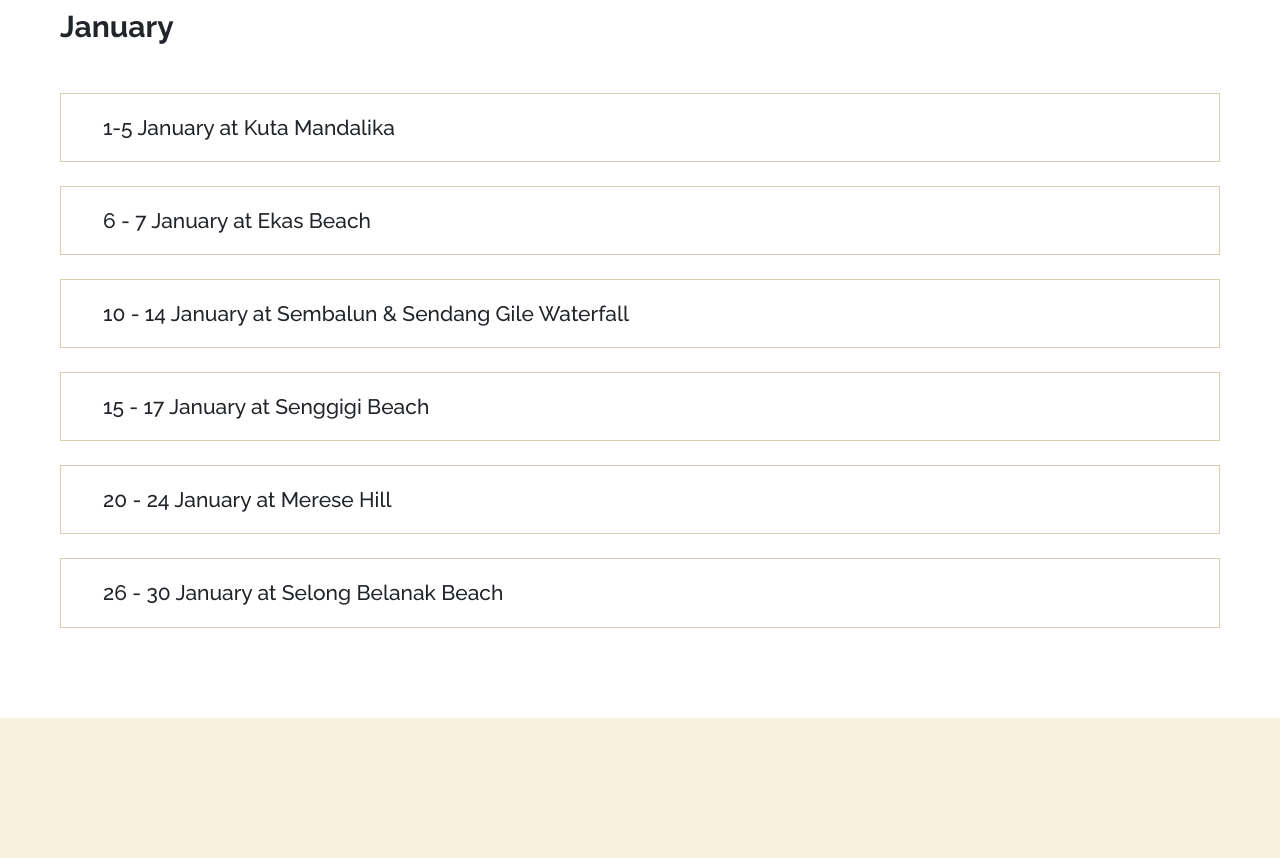
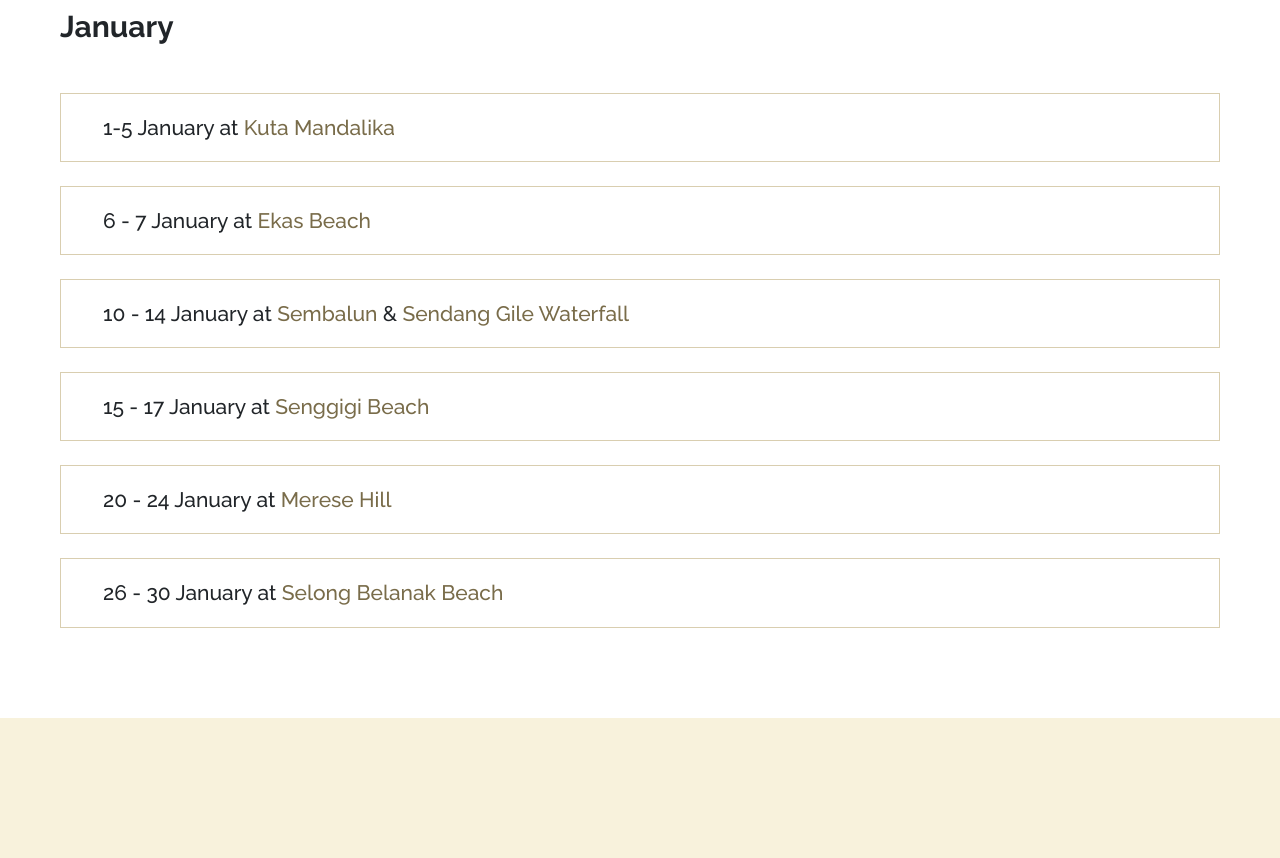
Before and after one commit to warizmy/potoball, a website: page src/index.html in a window 1280 px wide. Shown: the part 2131-2989 px from the top of the page. Drawn offline with nearby package versions, Linux system fonts and the light colour scheme; a web font is replaced by a local one.

Commit message:
adding maps link to location section

```diff
--- a/src/index.html
+++ b/src/index.html
@@ -174,12 +174,27 @@
             <div class="d-flex flex-column gap-2 location-content">
                 <h1 style="font-weight: bolder;">January</h1>
                 <div class="d-flex flex-column gap-4 date-location">
-                    <h3 class="date-location-desc">1-5 January at Kuta Mandalika</h3>
-                    <h3 class="date-location-desc">6 - 7 January at Ekas Beach</h3>
-                    <h3 class="date-location-desc">10 - 14 January at Sembalun & Sendang Gile Waterfall</h3>
-                    <h3 class="date-location-desc">15 - 17 January at Senggigi Beach</h3>
-                    <h3 class="date-location-desc">20 - 24 January at Merese Hill</h3>
-                    <h3 class="date-location-desc">26 - 30 January at Selong Belanak Beach</h3>
+                    <h3 class="date-location-desc">1-5 January at <a
+                            href="https://www.google.com/maps/place/Kuta+Mandalika/@-8.893755,116.2794199,17z/data=!4m16!1m9!3m8!1s0x2dcda9d6ddfbf37f:0x147e72390e88f3f9!2sKuta+Mandalika!8m2!3d-8.8937603!4d116.2819948!9m1!1b1!16s%2Fg%2F11j7j1zf4c!3m5!1s0x2dcda9d6ddfbf37f:0x147e72390e88f3f9!8m2!3d-8.8937603!4d116.2819948!16s%2Fg%2F11j7j1zf4c?entry=ttu">Kuta
+                            Mandalika</a></h3>
+                    <h3 class="date-location-desc">6 - 7 January at <a
+                            href="https://www.google.com/maps/place/Ekas+Beach/@-8.8770125,116.4329258,14z/data=!3m1!4b1!4m6!3m5!1s0x2dcc5564a3adc549:0xdcdc61a9a3cece01!8m2!3d-8.8770556!4d116.4535255!16s%2Fg%2F11g9msrbv6?entry=ttu">Ekas
+                            Beach</a></h3>
+                    <h3 class="date-location-desc">10 - 14 January at <a
+                            href="https://www.google.com/maps/place/Sembalun,+East+Lombok+Regency,+West+Nusa+Tenggara/@-8.3473143,116.1963449,11z/data=!3m1!4b1!4m6!3m5!1s0x2dcc2c383dee1735:0xa2512900bb4a9b4e!8m2!3d-8.3659817!4d116.5361579!16s%2Fg%2F12156c5d?entry=ttu">Sembalun</a>
+                        & <a
+                            href="https://www.google.com/maps/place/Sendang+Gile+Waterfall/@-8.3062359,116.4057667,17z/data=!3m1!4b1!4m6!3m5!1s0x2dcdd5ff50d5ce0f:0x21a902b2770f8633!8m2!3d-8.3062412!4d116.4083416!16s%2Fg%2F11b6t2clg_?entry=ttu">Sendang
+                            Gile
+                            Waterfall</a></h3>
+                    <h3 class="date-location-desc">15 - 17 January at <a
+                            href="https://www.google.com/maps/place/Senggigi+Beach/@-8.478593,116.0362874,18z/data=!3m1!4b1!4m6!3m5!1s0x2dcde9d6e28dfec9:0xcc02a56300f22ec9!8m2!3d-8.4787343!4d116.0376085!16zL20vMDh4cnYw?entry=ttu">Senggigi
+                            Beach</a></h3>
+                    <h3 class="date-location-desc">20 - 24 January at <a
+                            href="https://www.google.com/maps/place/Bukit+Merese/@-8.9139246,116.3164314,17z/data=!3m1!4b1!4m6!3m5!1s0x2dcdb3a83b5a599f:0xf8cf6a8d2d088cc!8m2!3d-8.9139299!4d116.3190063!16s%2Fg%2F11c1p92mc8?entry=ttu">Merese
+                            Hill</a></h3>
+                    <h3 class="date-location-desc">26 - 30 January at <a
+                            href="https://www.google.com/maps/place/Selong+Belanak+Beach/@-8.872992,116.1418387,14z/data=!3m1!4b1!4m6!3m5!1s0x2dcda718f67f4275:0x5785a4de937d7c93!8m2!3d-8.8730351!4d116.1624384!16s%2Fg%2F1pzx7k_pz?entry=ttu">Selong
+                            Belanak Beach</a></h3>
                 </div>
             </div>
         </section>
--- a/src/styles/location.css
+++ b/src/styles/location.css
@@ -14,16 +14,26 @@
 
 .section-location .location-content {
   width: 100%;
-  font-family: 'Raleway', sans-serif;
+  font-family: "Raleway", sans-serif;
 }
 
-.location-content .date-location{
-    padding-top: 3em;
+.location-content .date-location {
+  padding-top: 3em;
 }
 
-.date-location-desc{
-    width: 100%;
-    border: 1px solid #D9CEB0;
-    padding: 1em 2em;
-    font-weight: 500;
+.date-location-desc {
+  width: 100%;
+  border: 1px solid #d9ceb0;
+  padding: 1em 2em;
+  font-weight: 500;
 }
+
+.date-location-desc a {
+  color: #796c4a;
+  text-decoration: none;
+}
+
+.date-location-desc a:hover {
+  text-decoration: underline;
+  transition: 0.2s ease-in;
+}
```
